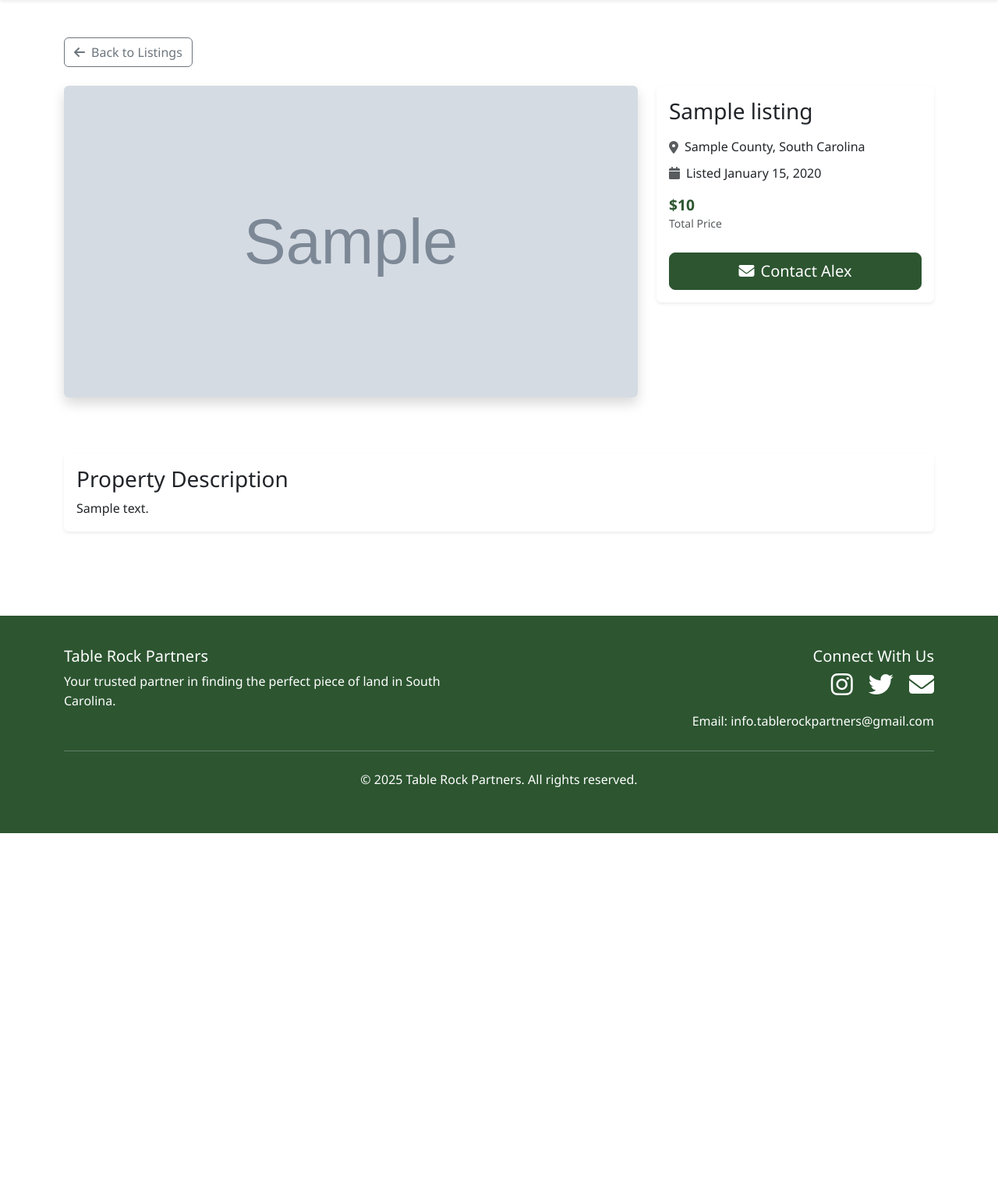
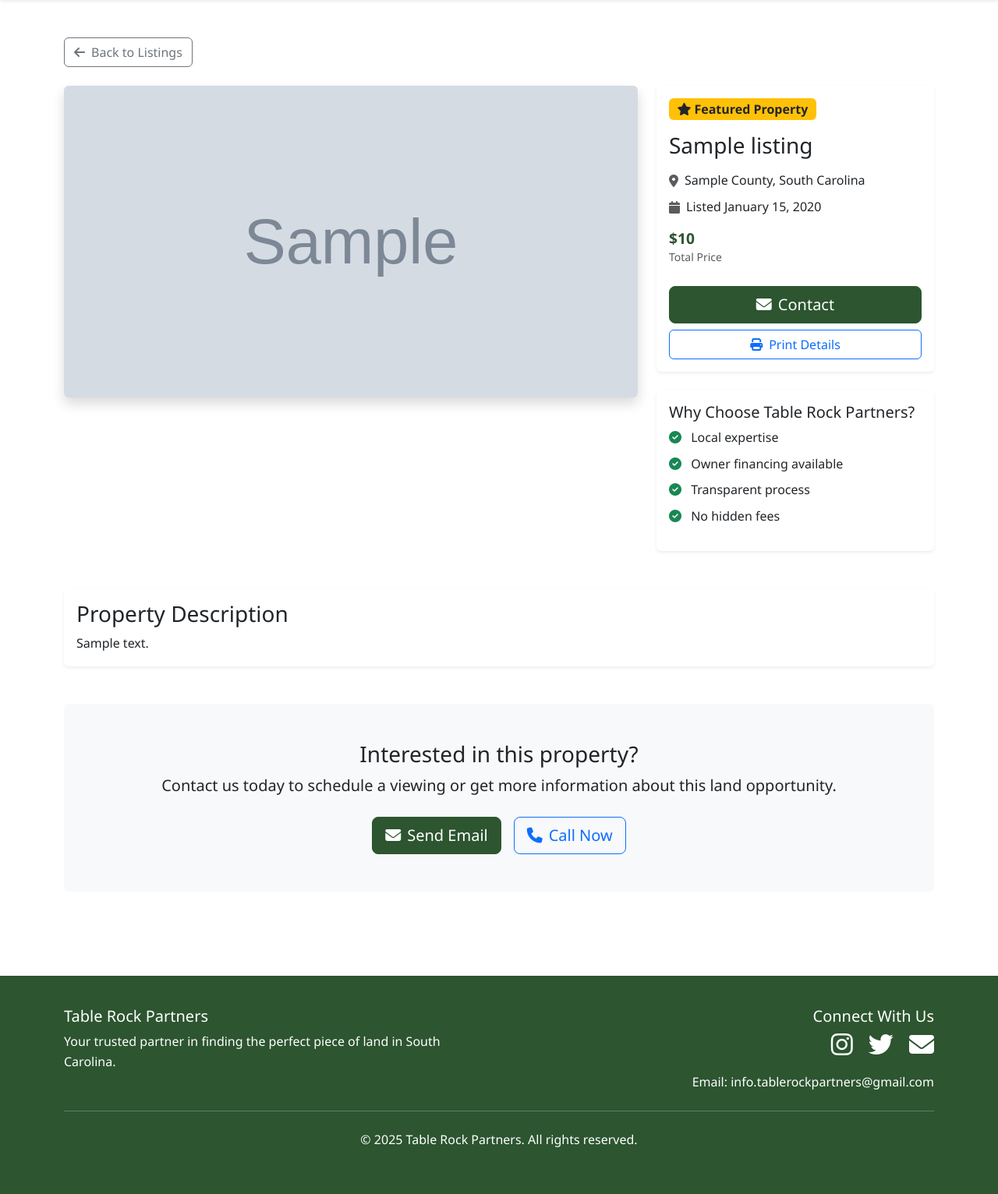
Before and after one commit to jsteryous/TRP-Website, a Flask app: page /listing/1 in a window 1280 px wide. Shown: the part 64-1596 px from the top of the page at 78% size. Before the commit the page ends 1133 px from the top, so only its background shows below. Run offline with Flask 3, Linux system fonts and the light colour scheme; tables that the repository leaves empty hold one stand-in row (values such as "Sample post"); grey boxes marked "Sample" are stand-in pictures; some libraries are stand-ins or nearby versions.

Commit message:
Fix listing detail page: change Contact Alex to Contact, update email to tablerockpartnerssc@gmail.com

```diff
--- a/templates/listing_detail.html
+++ b/templates/listing_detail.html
@@ -1,9 +1,10 @@
 {% extends "base.html" %}
 
-{% block title %}{{ listing.title }} - Land by Alex{% endblock %}
+{% block title %}{{ listing.title }} - Table Rock Partners{% endblock %}
 
 {% block content %}
 <div class="container py-5">
+    <!-- Back Button -->
     <div class="row mb-4">
         <div class="col-12">
             <a href="{{ url_for('listings') }}" class="btn btn-outline-secondary">
@@ -13,6 +14,7 @@
     </div>
 
     <div class="row">
+        <!-- Image -->
         <div class="col-lg-8 mb-4">
             {% if listing.image_url %}
             <img src="{{ listing.image_url }}" class="img-fluid rounded shadow" alt="{{ listing.title }}" style="width: 100%; height: 400px; object-fit: cover;">
@@ -22,9 +24,18 @@
             {% endif %}
         </div>
 
+        <!-- Property Info -->
         <div class="col-lg-4">
             <div class="card shadow-sm">
                 <div class="card-body">
+                    {% if listing.featured %}
+                    <div class="mb-3">
+                        <span class="badge bg-warning text-dark fs-6">
+                            <i class="fas fa-star me-1"></i>Featured Property
+                        </span>
+                    </div>
+                    {% endif %}
+
                     <h1 class="h3 mb-3">{{ listing.title }}</h1>
 
                     <div class="mb-3">
@@ -44,16 +55,45 @@
                     </div>
 
                     <div class="d-grid gap-2">
-                        <a href="mailto:alex@landbyalex.com?subject=Inquiry about {{ listing.title }}"
+                        <a href="mailto:tablerockpartnerssc@gmail.com?subject=Inquiry about {{ listing.title }}&body=Hi,%0D%0A%0D%0AI'm interested in learning more about the {{ listing.title }} property in {{ listing.county }} County listed for ${{ '{:,.0f}'.format(listing.price) }}.%0D%0A%0D%0ACould you please provide more information?%0D%0A%0D%0AThank you!"
                            class="btn btn-primary btn-lg">
-                            <i class="fas fa-envelope me-2"></i>Contact Alex
+                            <i class="fas fa-envelope me-2"></i>Contact
                         </a>
+                        <button class="btn btn-outline-primary" onclick="window.print()">
+                            <i class="fas fa-print me-2"></i>Print Details
+                        </button>
                     </div>
+                </div>
+            </div>
+
+            <!-- Quick Facts -->
+            <div class="card shadow-sm mt-4">
+                <div class="card-body">
+                    <h5 class="card-title">Why Choose Table Rock Partners?</h5>
+                    <ul class="list-unstyled">
+                        <li class="mb-2">
+                            <i class="fas fa-check-circle text-success me-2"></i>
+                            Local expertise
+                        </li>
+                        <li class="mb-2">
+                            <i class="fas fa-check-circle text-success me-2"></i>
+                            Owner financing available
+                        </li>
+                        <li class="mb-2">
+                            <i class="fas fa-check-circle text-success me-2"></i>
+                            Transparent process
+                        </li>
+                        <li class="mb-2">
+                            <i class="fas fa-check-circle text-success me-2"></i>
+                            No hidden fees
+                        </li>
+                    </ul>
                 </div>
             </div>
         </div>
     </div>
 
+    <!-- Description -->
     <div class="row mt-5">
         <div class="col-12">
             <div class="card shadow-sm">
@@ -66,5 +106,24 @@
             </div>
         </div>
     </div>
+
+    <!-- Contact Section -->
+    <div class="row mt-5">
+        <div class="col-12">
+            <div class="text-center bg-light p-5 rounded">
+                <h3>Interested in this property?</h3>
+                <p class="lead mb-4">Contact us today to schedule a viewing or get more information about this land opportunity.</p>
+                <div class="d-flex justify-content-center gap-3 flex-wrap">
+                    <a href="mailto:tablerockpartnerssc@gmail.com?subject=Inquiry about {{ listing.title }}"
+                       class="btn btn-primary btn-lg">
+                        <i class="fas fa-envelope me-2"></i>Send Email
+                    </a>
+                    <a href="tel:+1234567890" class="btn btn-outline-primary btn-lg">
+                        <i class="fas fa-phone me-2"></i>Call Now
+                    </a>
+                </div>
+            </div>
+        </div>
+    </div>
 </div>
 {% endblock %}
```
